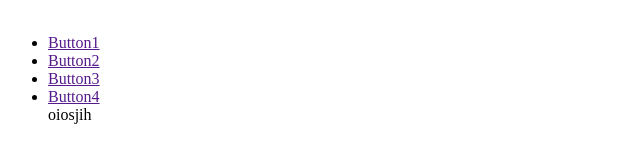
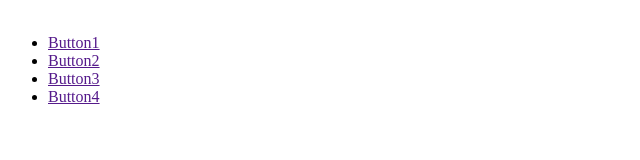
Before and after one commit to isaacBakall/WU21, a plain HTML site: page index.html in a window 1280 px wide. Shown: the full height of the page, 0-640 px from the left. Drawn offline with Linux system fonts and the light colour scheme.

Commit message:
Update index.html

```diff
--- a/index.html
+++ b/index.html
@@ -13,7 +13,7 @@
             <li class="rli"><a href="" class="mainButton">Button3</a></li>
             <li class="rli"><a href="" class="mainButton">Button4</a></li>
             <li class="rli" style="float: right;"><a href="" class="mainButton">EndButton</a></li>
-            oiosjih
+
         </ul>
     </body>
 </html>
```
